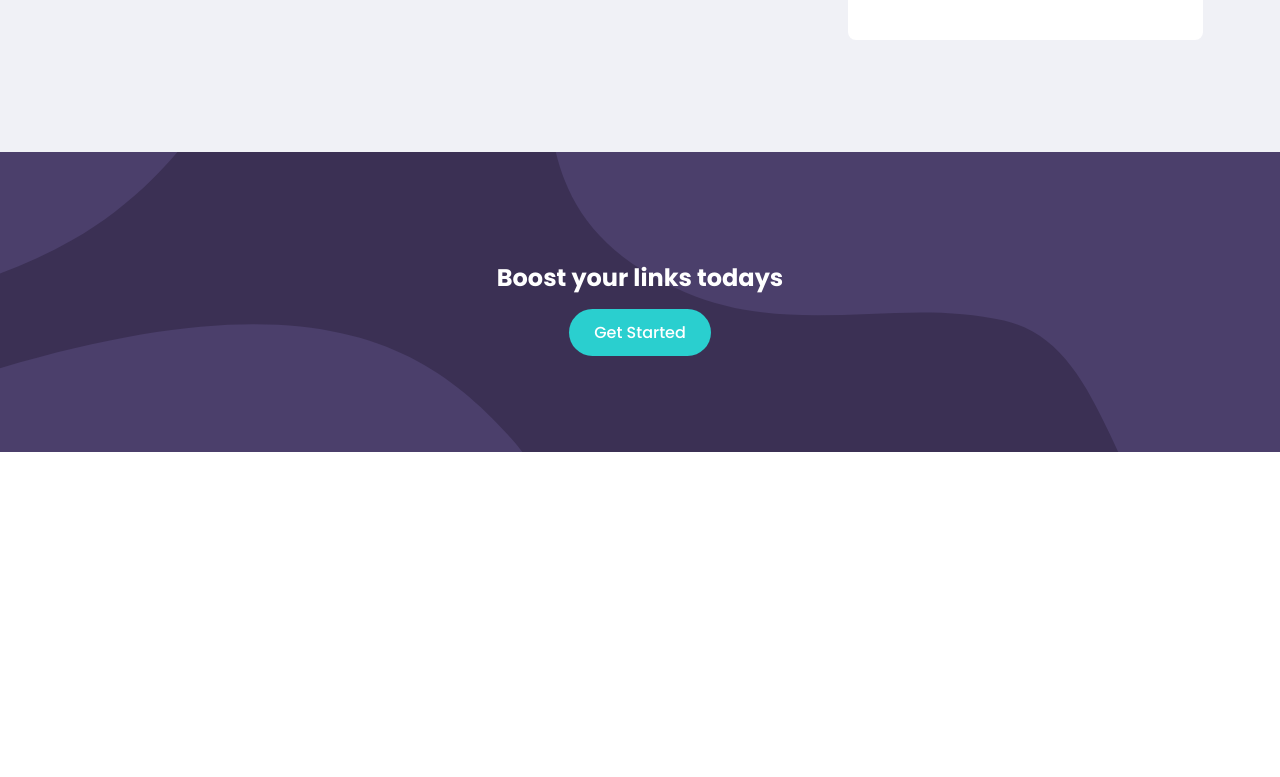
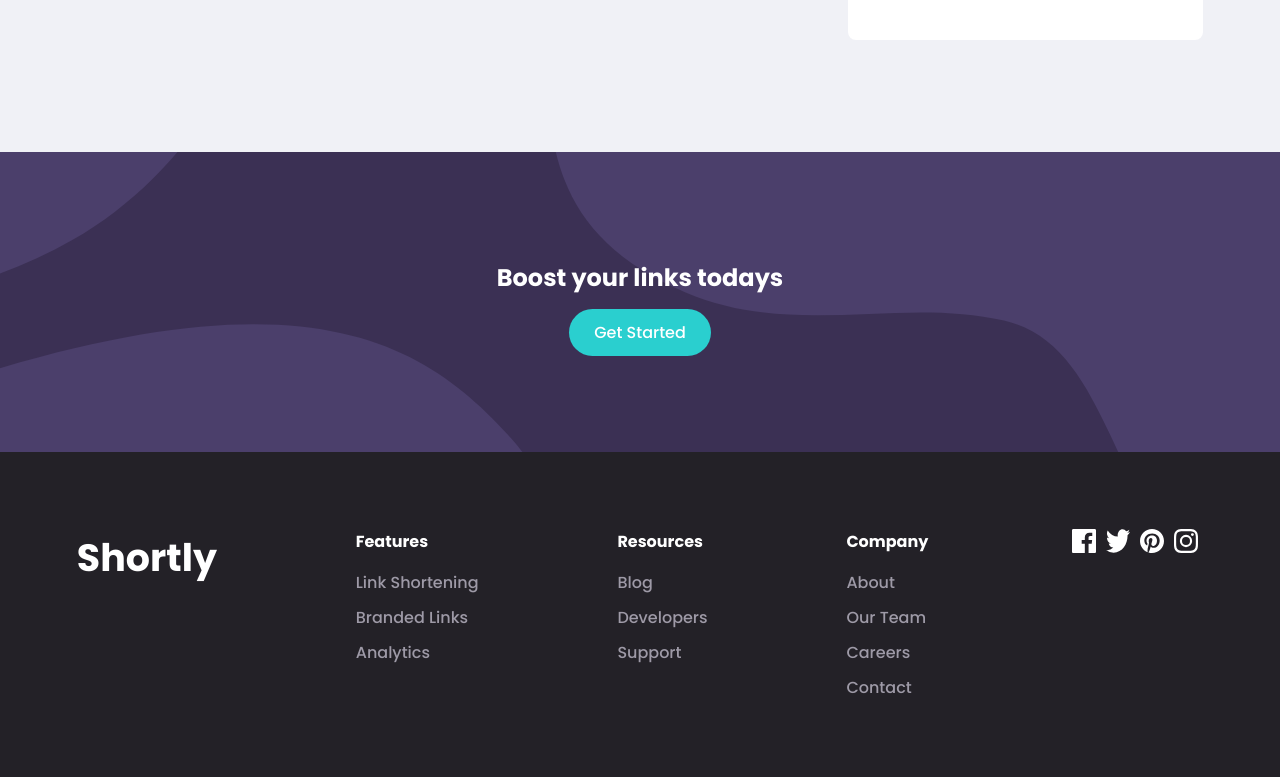
Before and after one commit to adolfjeremy/url-shortener, a website built with webpack: page src/index.html in a window 1280 px wide. Shown: the part 1599-2376 px from the top of the page. Before the commit the page ends 2051 px from the top, so only its background shows below. Built offline with nearby package versions, Linux system fonts and the light colour scheme.

Commit message:
final commit

```diff
--- a/src/index.html
+++ b/src/index.html
@@ -34,6 +34,7 @@
             </div>
         </section>
     </main>
+    <footer-bar></footer-bar>
 </body>
 
 </html>
--- /dev/null
+++ b/src/js/components/Footer.js
@@ -0,0 +1,43 @@
+class FooterBar extends HTMLElement {
+    set socialImages(socialImages) {
+        this._socialImages = socialImages;
+        this.render();
+    }
+
+    render() {
+        this.innerHTML = `
+             <h2>Shortly</h2>
+                <div class="container">
+                    <h3>Features</h3>
+                    <a src="#">Link Shortening</a>
+                    <a src="#">Branded Links</a>
+                    <a src="#">Analytics</a>
+                </div>
+                <div class="container">
+                    <h3>Resources</h3>
+                    <a src="#">Blog</a>
+                    <a src="#">Developers</a>
+                    <a src="#">Support</a>
+                </div>
+                <div class="container">
+                    <h3>Company</h3>
+                    <a src="#">About</a>
+                    <a src="#">Our Team</a>
+                    <a src="#">Careers</a>
+                    <a src="#">Contact</a>
+                </div>
+        `;
+        const socialContainer = document.createElement("div");
+        socialContainer.setAttribute("class", "social container");
+        this._socialImages.forEach((image) => {
+            const img = document.createElement("img");
+            img.setAttribute("src", image);
+            socialContainer.append(img);
+        });
+        this.append(socialContainer);
+    }
+}
+
+customElements.define("footer-bar", FooterBar);
+
+export default FooterBar;
--- a/src/js/data/ComposeData.js
+++ b/src/js/data/ComposeData.js
@@ -7,7 +7,7 @@ const searchBarElement = document.querySelector("search-bar");
 const inputField = document.querySelector(".input_field");
 
 export const composeData = async () => {
-    if (searchBarElement.value.includes("https://www.")) {
+    if (searchBarElement.value.includes("https://")) {
         const request = await ApiRequest.ShortingUrl(searchBarElement.value);
         const urlObject = DataManagement.composeUrlObject(
             request.original_link,
--- a/src/js/main.js
+++ b/src/js/main.js
@@ -2,12 +2,14 @@ import "./components/Header.js";
 import "./components/Hero.js";
 import "./components/ShortenUrlList.js";
 import "./components/FeatureList.js";
+import "./components/Footer.js";
 
 import { composeData } from "./data/ComposeData.js";
 import toogleMobileMenu from "./action/toggleMobileMenu.js";
 import heroImage from "./../images/illustration-working.svg";
 import copyLink from "./action/copy.js";
 import featureData from "../featureData.js";
+import socialImages from "../socialImage.js";
 
 document.body.onclick = () => {
     document.body.classList.contains("no-scroll") && toogleMobileMenu();
@@ -27,3 +29,6 @@ urlItemElement.onClick = copyLink;
 
 const featureListElement = document.querySelector("feature-list");
 featureListElement.datas = featureData;
+
+const footerElement = document.querySelector("footer-bar");
+footerElement.socialImages = socialImages;
--- /dev/null
+++ b/src/socialImage.js
@@ -0,0 +1,7 @@
+import facebook from "./images/icon-facebook.svg";
+import twitter from "./images/icon-twitter.svg";
+import pinterest from "./images/icon-pinterest.svg";
+import instagram from "./images/icon-instagram.svg";
+const socialImages = [facebook, twitter, pinterest, instagram];
+
+export default socialImages;
--- a/src/styles/components/_inputBar.scss
+++ b/src/styles/components/_inputBar.scss
@@ -34,11 +34,12 @@ search-bar {
                 }
             }
             span {
-                color: #c0607b;
+                position: absolute;
+                bottom: 90px;
                 font-style: italic;
                 font-size: 16px;
+                color: #c0607b;
                 @media (min-width: 768px) {
-                    position: absolute;
                     bottom: -25px;
                 }
             }
--- a/src/styles/style.scss
+++ b/src/styles/style.scss
@@ -4,3 +4,4 @@
 @import "components/inputBar";
 @import "components/urlList";
 @import "components/feature_list";
+@import "components/footerBar";
```
